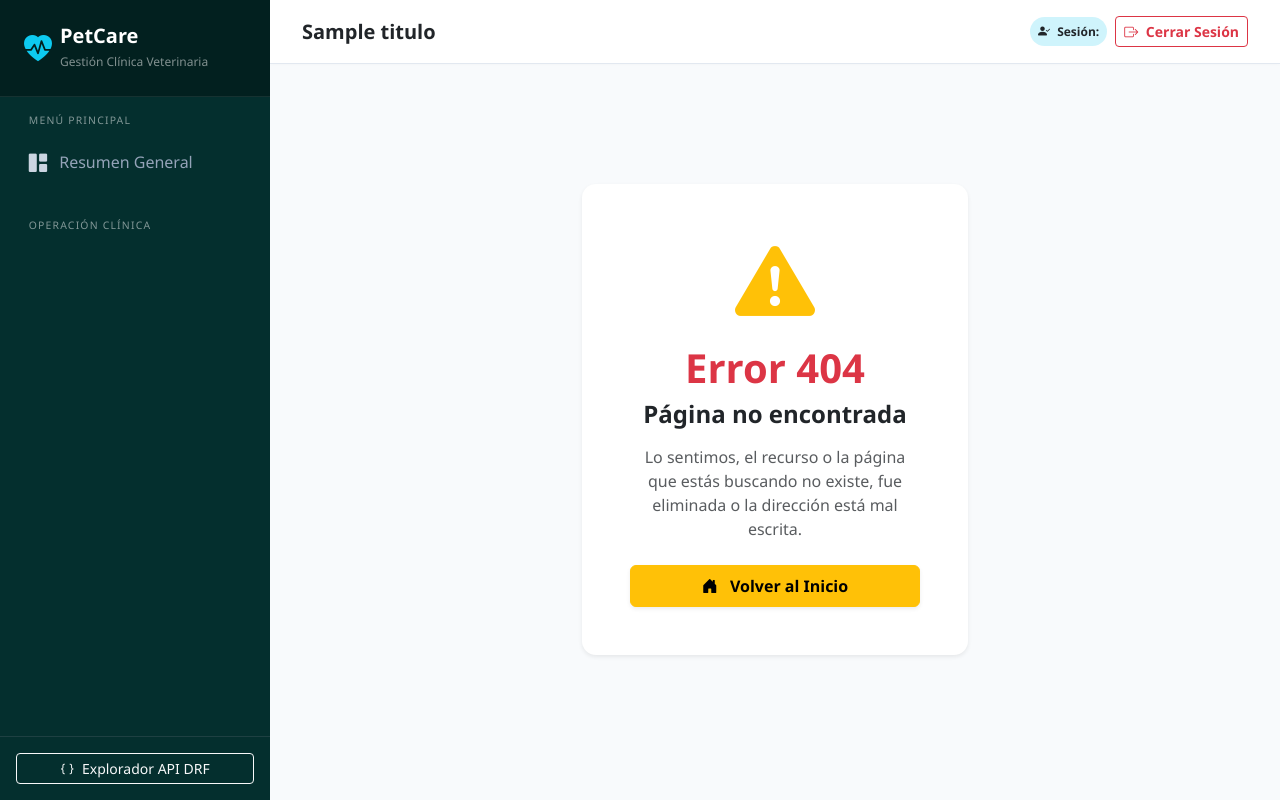
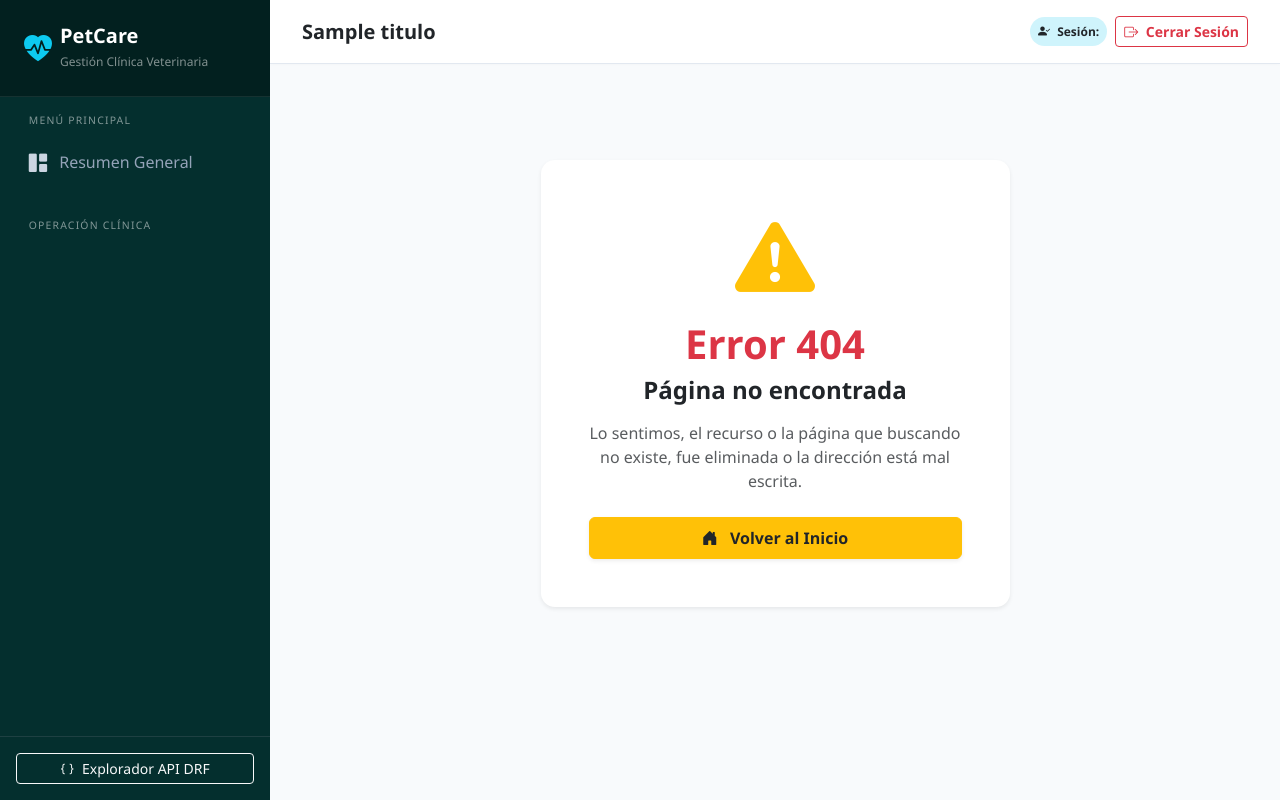
Before and after one commit to BastianGonzalez22/Eva3_backend, a Django app: template templates/404.html in a window 1280 px wide. Run offline with Django 5.2, Linux system fonts and the light colour scheme; the template is opened without the code that fills it: most values are stand-ins (such as "Sample title", 1, 10 or a date in 2020).

Commit message:
Arreglar error 404

```diff
--- a/templates/404.html
+++ b/templates/404.html
@@ -1,15 +1,15 @@
 {% extends 'base.html' %}
 {% block content %}
 <div class="row justify-content-center align-items-center text-center py-5">
-    <div class="col-md-6 col-lg-5">
-        <div class="card card-pro p-5 shadow-sm mt-5">
+    <div class="col-md-8 col-lg-6">
+        <div class="card card-pro p-5 shadow-sm mt-4">
             <div class="mb-3 text-warning">
                 <i class="bi bi-exclamation-triangle-fill display-1"></i>
             </div>
             <h1 class="fw-bold text-danger mb-2">Error 404</h1>
             <h4 class="fw-semibold text-dark mb-3">Página no encontrada</h4>
-            <p class="text-muted mb-4">Lo sentimos, el recurso o la página que estás buscando no existe, fue eliminada o la dirección está mal escrita.</p>
-            <a href="{% url 'inicio' %}" class="btn btn-warning fw-bold px-4 py-2 shadow-sm">
+            <p class="text-muted mb-4">Lo sentimos, el recurso o la página que buscando no existe, fue eliminada o la dirección está mal escrita.</p>
+            <a href="{% url 'inicio' %}" class="btn btn-warning fw-bold px-4 py-2 shadow-sm text-dark">
                 <i class="bi bi-house-door-fill me-2"></i> Volver al Inicio
             </a>
         </div>
```
